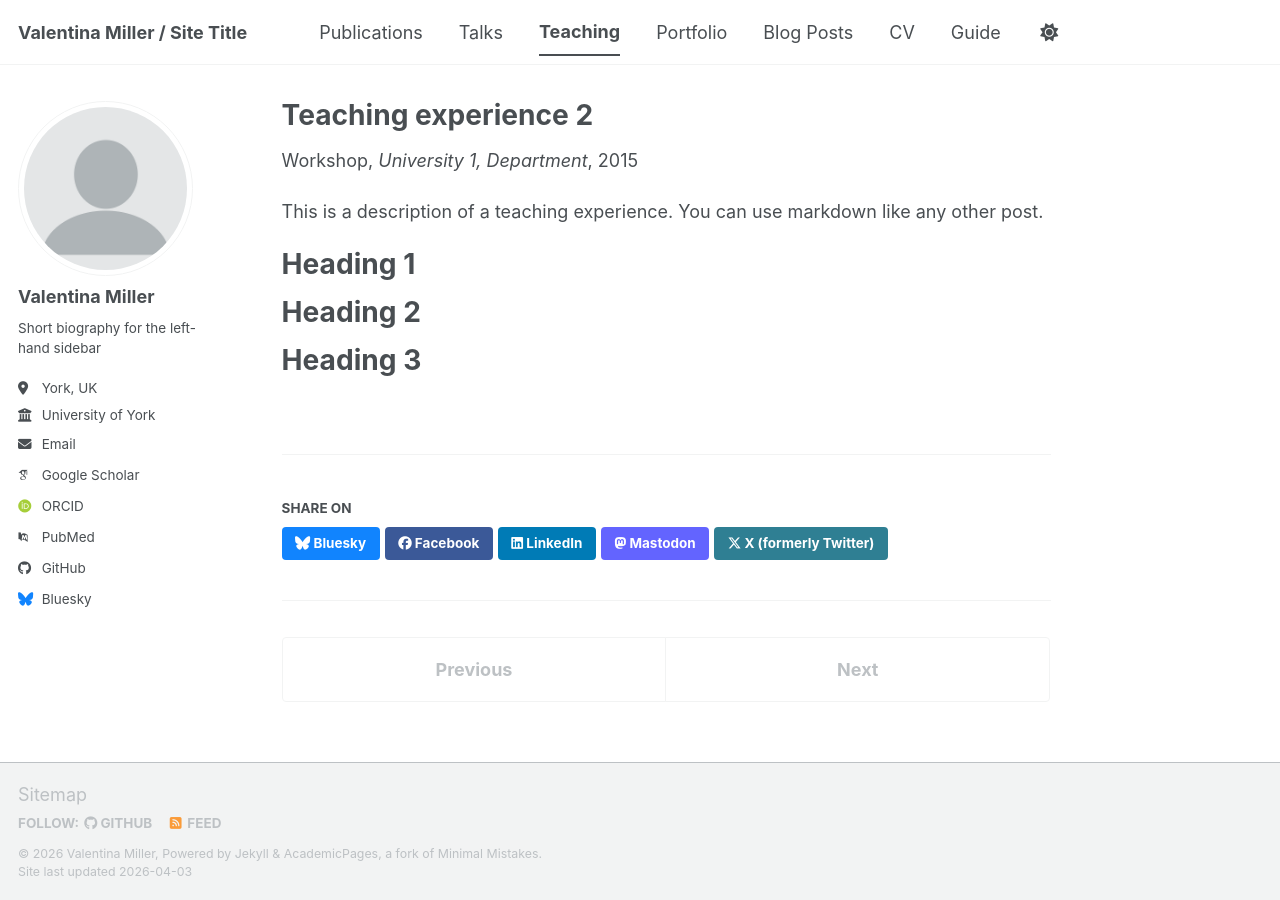
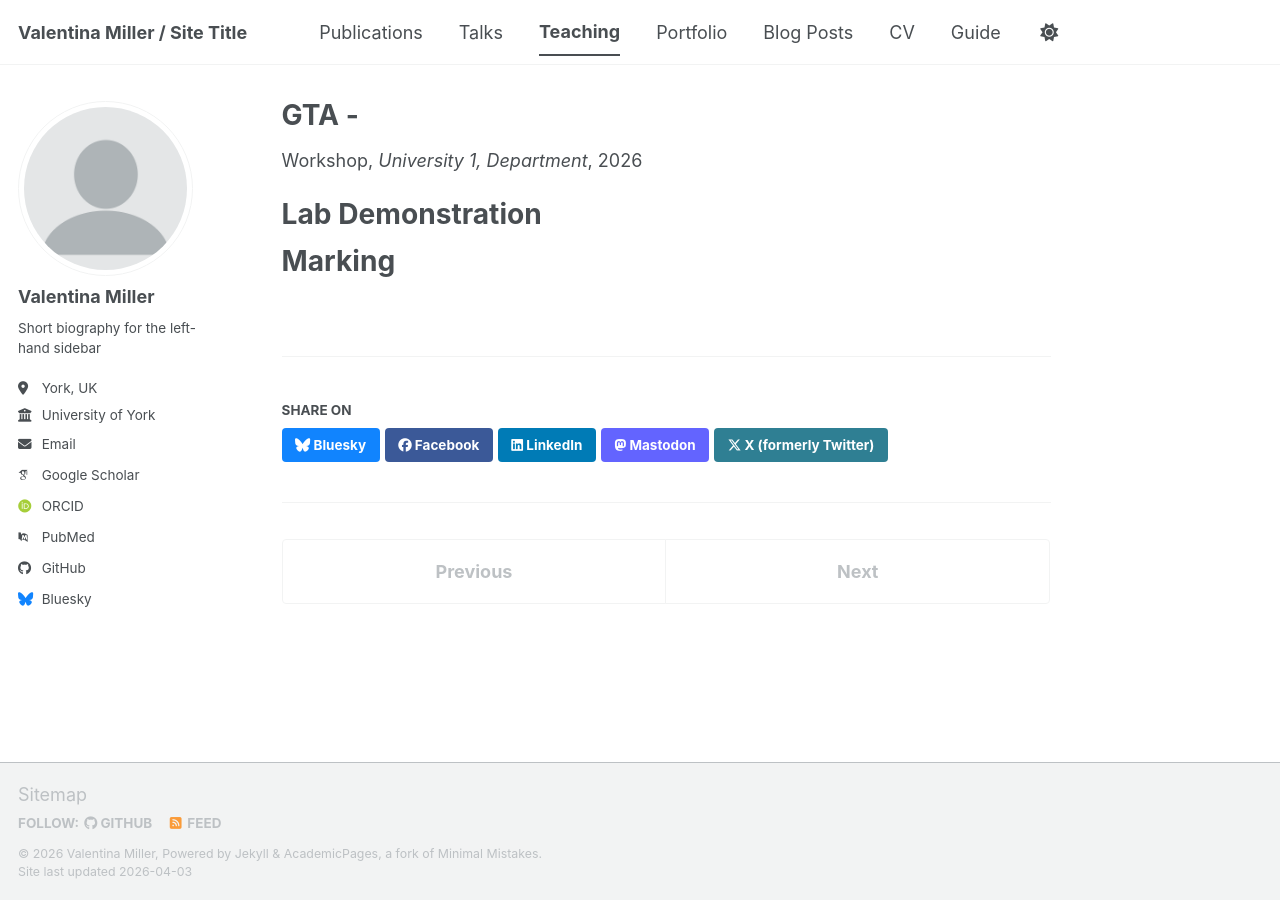
Before and after one commit to ValentinaMiller/ValentinaMiller.github.io, a Jekyll site: the page built from _teaching/2026-fall-teaching-2.md, in a window 1280 px wide. Built offline with Jekyll 4.4.1, drawn with Linux system fonts in a browser that asks for light colours; some web fonts are replaced; a script bundle is joined from its source files by our own code; library files that are not in the unit come from our copies.

Commit message:
Update 2026-fall-teaching-2.md

```diff
--- a/_teaching/2026-fall-teaching-2.md
+++ b/_teaching/2026-fall-teaching-2.md
@@ -1,20 +1,16 @@
 ---
-title: "Teaching experience 2"
+title: "GTA - "
 collection: teaching
 type: "Workshop"
 permalink: /teaching/2026-fall-teaching-2
 venue: "University 1, Department"
-date: 2015-01-01
-location: "City, Country"
+date: 2026-09-01
+location: "York, UK"
 ---
 
-This is a description of a teaching experience. You can use markdown like any other post.
 
-Heading 1
+Lab Demonstration
 ======
 
-Heading 2
+Marking
 ======
-
-Heading 3
-======
```
